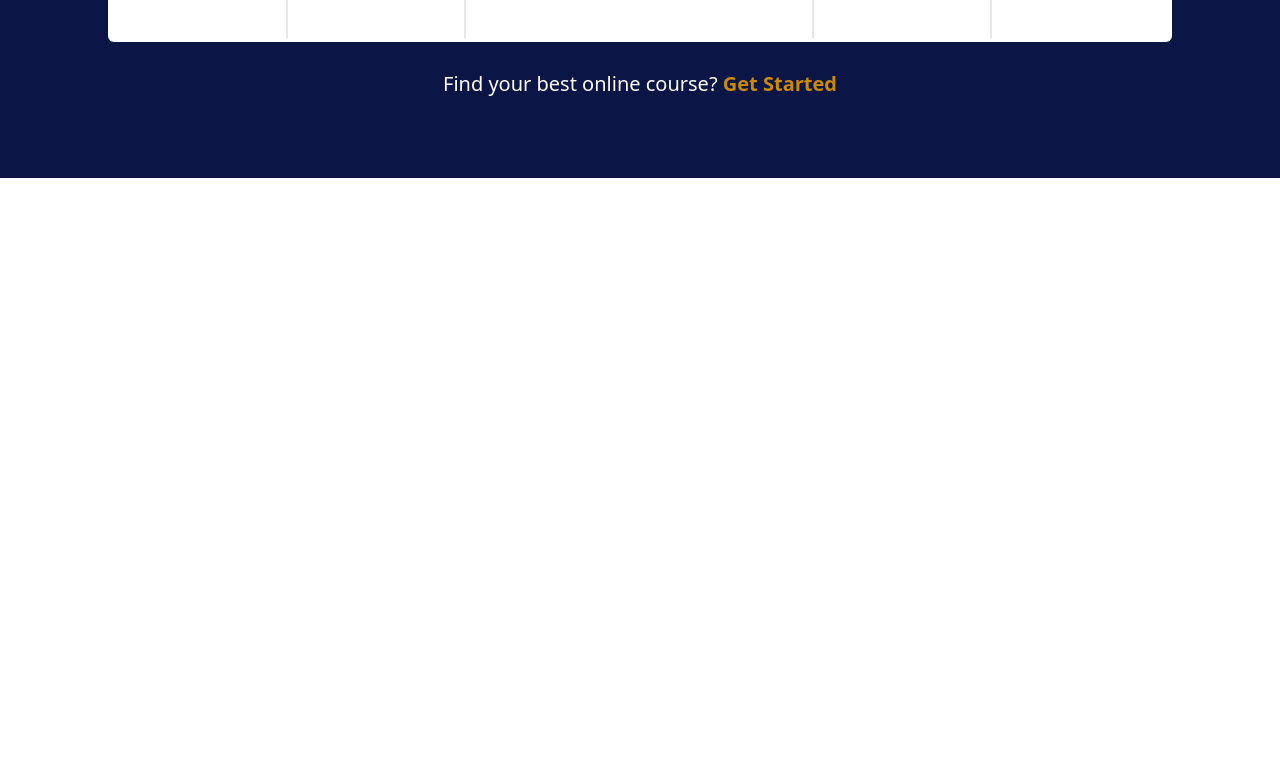
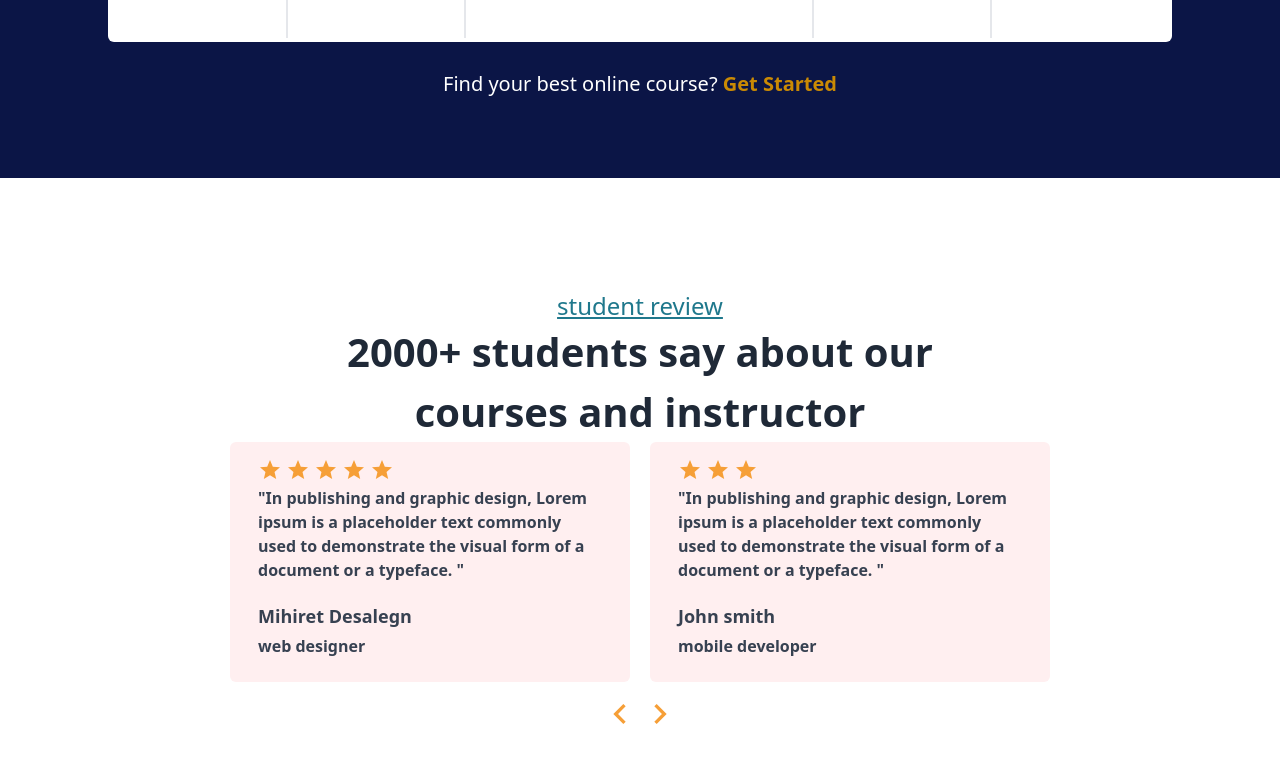
Before and after one commit to mihret1/abacus-courses, a React (Vite) app in the folder client/: page / in a window 1280 px wide. Shown: the part 2062-2824 px from the top of the page. Before the commit the page ends 2240 px from the top, so only its background shows below. Built offline with nearby package versions, Linux system fonts and the light colour scheme.

Commit message:
finish section four

```diff
--- a/client/src/pages/Home.jsx
+++ b/client/src/pages/Home.jsx
@@ -21,6 +21,10 @@ import InstallMobileOutlinedIcon from '@mui/icons-material/InstallMobileOutlined
 import PivotTableChartOutlinedIcon from '@mui/icons-material/PivotTableChartOutlined';
 import LocalConvenienceStoreOutlinedIcon from '@mui/icons-material/LocalConvenienceStoreOutlined';
 import CellTowerOutlinedIcon from '@mui/icons-material/CellTowerOutlined';
+import StarOutlinedIcon from '@mui/icons-material/StarOutlined';
+import KeyboardArrowLeftOutlinedIcon from '@mui/icons-material/KeyboardArrowLeftOutlined';
+import KeyboardArrowRightOutlinedIcon from '@mui/icons-material/KeyboardArrowRightOutlined';
+import { IconButton } from '@mui/material';
 
 function Home() {
   const [isHover1,setIsHoverd1]=useState(false)
@@ -33,6 +37,15 @@ function Home() {
   const [isHover7,setIsHoverd7]=useState(false)
   const [isHover8,setIsHoverd8]=useState(false)
 
+  const [commentt,setCommentt]=useState(1)
+
+   const handleLeft=()=>{
+         if (commentt >1){setCommentt((e)=>e-1)}
+
+   }
+   const handleRight=()=>{
+    if(commentt <3){setCommentt((e)=>e+1)}
+   }
 
     const CardOne=(props)=>{
       return(
@@ -64,6 +77,22 @@ function Home() {
       </a>
     )
       }
+
+    const CardThree=(props)=>{
+      return(
+        <div className=' flex flex-col gap-1 bg-[#FFEFF0] w-[400px] max-xs:w-[350px] md:max-mdd:w-[360px] h-60 px-7 py-4 rounded-md'>
+             <div className='flex gap-1'>
+              {Array.isArray(props.el) && props.el.map((ele,index)=> (<StarOutlinedIcon key={index} sx={{color:'#F69F37'}}/> ))}
+            </div>
+            <p className=' text-gray-700   pb-4 font-semibold'>
+              {`"${props.comment} " `}
+            </p>
+            <span className='font-bold text-lg text-gray-700'>{props.name}</span>
+            <span className='font-semibold text-gray-700'>{props.job}</span>
+        </div>
+      )
+    }
+
 
   return (
     <div className='h-[2000px] flex flex-col '>
@@ -108,15 +137,28 @@ function Home() {
         <div className='mt-40 grid max-md:grid-cols-1 md:max-lg:grid-cols-2 lg:flex justify-between  py-2'>
             <img src={p1} className='w-[400px] max-xs:w-[350px] md:max-lg:w-[350px] lg:max-xl:w-[320px] h-[470px] pt-14'/>
             <div className=' flex flex-col w-[550px] max-xs:w-[350px] md:max-lg:w-[400px] lg:max-xl:w-[400px] max-sm:px-2'>
-              <p className='text-xl text-[#1F788C] font-bold'>about Abacus</p>
+              <p className='text-xl text-[#1F788C] font-bold underline'>about Abacus</p>
               <h1 className='text-[38px] max-sm:text-[20px]   font-bold'>Empowering  learner for a Brigheter Future</h1>
               <p className='text-xl max-sm:text-lg'>
               Lorem ipsum is a placeholder text commonly
                used to demonstrate the visual form of a document or a typeface without relying on meaningful content. Lorem ipsum may be used as a placeholder before the final copy is available.
               </p>
-               <div className='flex'></div>
-               <a href='/' className='bg-[#1F788C] text-white w-48 text-xl py-1.5 px-1 mt-5 text-center max-md:mb-3 '>more about Abacus </a>
+               {/* <div className='flex gap-14  py-3'>
+                  <div className='flex flex-col text-[#1F788C]'>
+                    <span className='text-[50px] font-bold'>11+ </span>
+                    <span className='text-gray-600'>Years of experience</span>
+                  </div>
+                  <div className='w-[1px] bg-black'></div>
+                  <div className='flex flex-col pt-3 text-[#1F788C]'>
+                    <span className='text-[50px] font-bold'>1200+ </span>
+                    <span className='text-gray-600'>Happy Students</span>
+                  </div>
+
+
+               </div> */}
+               <a href='/' className='bg-[#1F788C] text-white w-48 text-xl py-2 px-1 mt-5 text-center max-md:mb-3 '>more about Abacus </a>
             </div>
+
              <div className=''>
                <img src={p1} className='w-[250px] h-[330px] rounded-md '/>
                <img src={p2} className='w-[250px] lg:max-xl:w-[230px] lg:max-xl:right-4 h-[330px] bottom-48 right-20 relative rounded-md'/>
@@ -154,7 +196,76 @@ function Home() {
         </div>
 
 
+         {/* section four */}
+         <div className='flex flex-col items-center mt-28 pb-28 '>
+          <p className=' underline text-2xl text-[#1F788C] '>student review</p>
+          <h1 className='text-[40px] font-bold text-center text-gray-800  w-[600px] max-xs:w-[350px] xs:max-sm:w-[500px] xs:max-sm:text-[32px] max-sm:text-[30px]'>2000+ students say about our courses and instructor</h1>
 
+         <div>
+            {
+             commentt===1 &&
+             <div className='flex gap-5 justify-center  max-md:flex-col'>
+               <CardThree
+                el={[1,1,1,1,1]}
+                comment='In publishing and graphic design, Lorem ipsum is a placeholder text commonly used to demonstrate the
+                visual form of a document or a typeface. '
+                name='Mihiret Desalegn'
+                job='web designer'
+               />
+               <CardThree
+                el={[1,1,1]}
+                comment='In publishing and graphic design, Lorem ipsum is a placeholder text commonly used to demonstrate the
+                visual form of a document or a typeface. '
+                name='John  smith'
+                job='mobile developer'
+                />
+              </div>
+            }
+            {
+             commentt===2 &&
+             <div className='flex gap-5 justify-center max-md:flex-col'>
+               <CardThree
+                el={[1,1,1,1,1]}
+                comment='Lorem ipsum is a placeholder text commonly used to demonstrate the
+                 visual form of a document or a typeface. In publishing and graphic design,. '
+                name='Medhanit asmare'
+                job='graphics designer'
+               />
+               <CardThree
+                el={[1,1,1]}
+                comment='Lorem ipsum is a placeholder text commonly used to demonstrate the
+                 visual form of a document or a typeface. In publishing and graphic design, . '
+                name='kaleb fantahun'
+                job='vidio editer'
+                />
+              </div>
+            }{
+              commentt===3 &&
+              <div className='flex gap-5 justify-center max-md:flex-col'>
+                <CardThree
+                 el={[1,1,1,1,1]}
+                 comment='In publishing and graphic design, Lorem ipsum is a placeholder text commonly used to demonstrate the
+                 visual form of a document or a typeface. '
+                 name='Mihiret Desalegn'
+                 job='web designer'
+                />
+                <CardThree
+                 el={[1,1,1]}
+                 comment='In publishing and graphic design, Lorem ipsum is a placeholder text commonly used to demonstrate the
+                 visual form of a document or a typeface. '
+                 name='John  smith'
+                 job='mobile developer'
+                 />
+               </div>
+             }
+         </div>
+         <div className='flex pt-3'>
+           <button onClick={handleLeft}><KeyboardArrowLeftOutlinedIcon sx={{fontSize:'40px' ,color:'#F69F37'}}/></button>
+           <button onClick={handleRight}>   <KeyboardArrowRightOutlinedIcon sx={{fontSize:'40px' , color:'#F69F37'}} /></button>
+
+         </div>
+
+         </div>
 
     </div>
 
--- a/client/tailwind.config.js
+++ b/client/tailwind.config.js
@@ -8,6 +8,7 @@ export default {
     extend: {
       screens:{
         'xs':'450px',
+        'mdd':'827px'
         // 'lgg':'1350px'
       }
 
```
